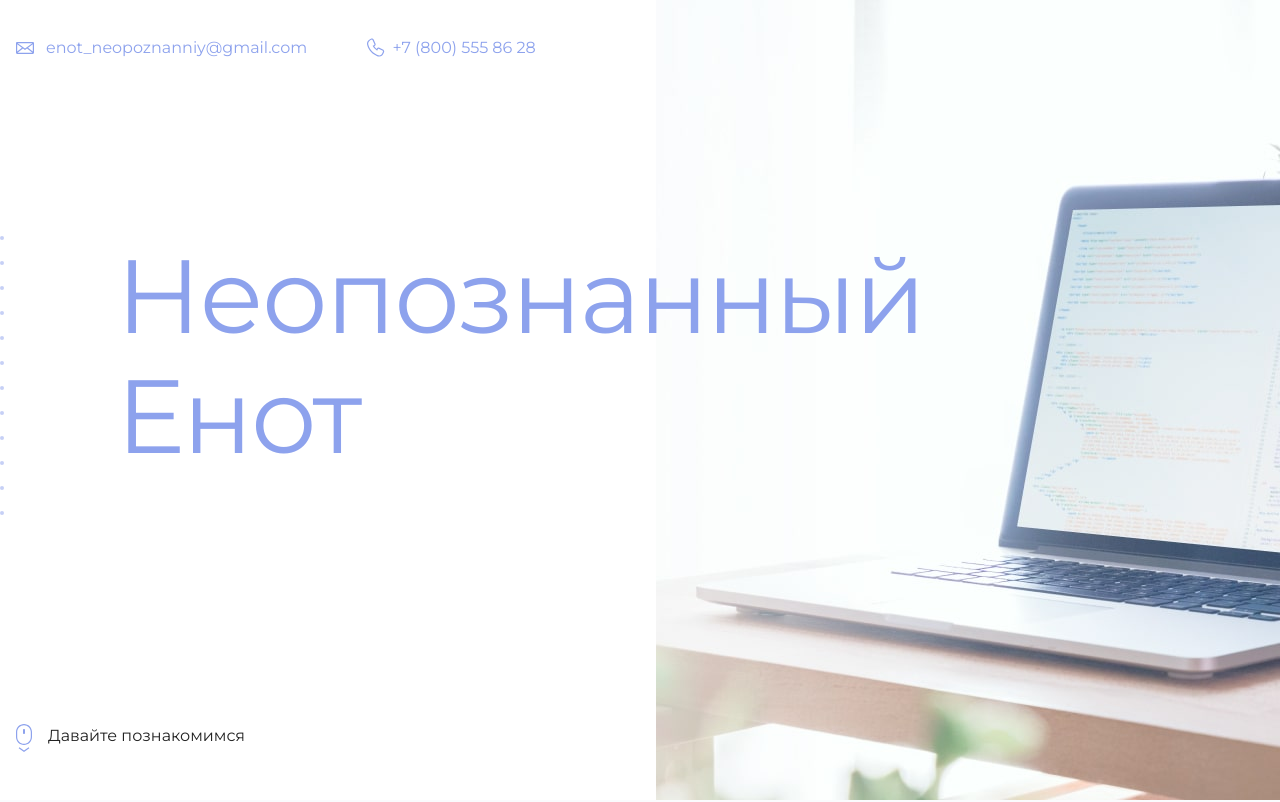
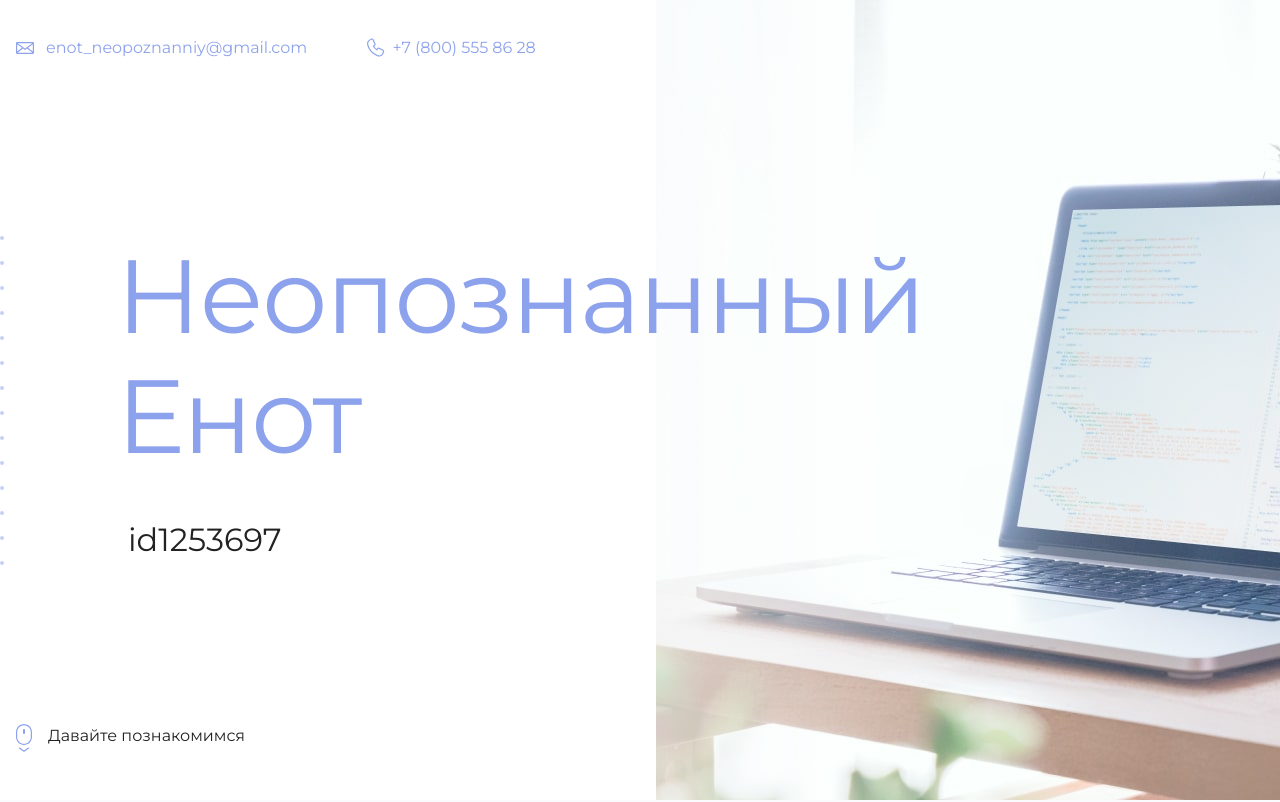
Before and after one commit to kirill-khokhlov/htmlacademy, a plain HTML site: page index.html in a window 1280 px wide. Shown: the top 802 px of the page. Drawn offline with Linux system fonts and the light colour scheme.

Commit message:
added my id

```diff
--- a/index.html
+++ b/index.html
@@ -19,7 +19,7 @@
       <section class="hero-image">
         <div class="container">
           <h1 class="heading">Неопознанный Енот</h1>
-          <p><!-- Тут ваш id на сайте Академии --></p>
+          <p>id1253697</p>
         </div>
       </section>
 
```
